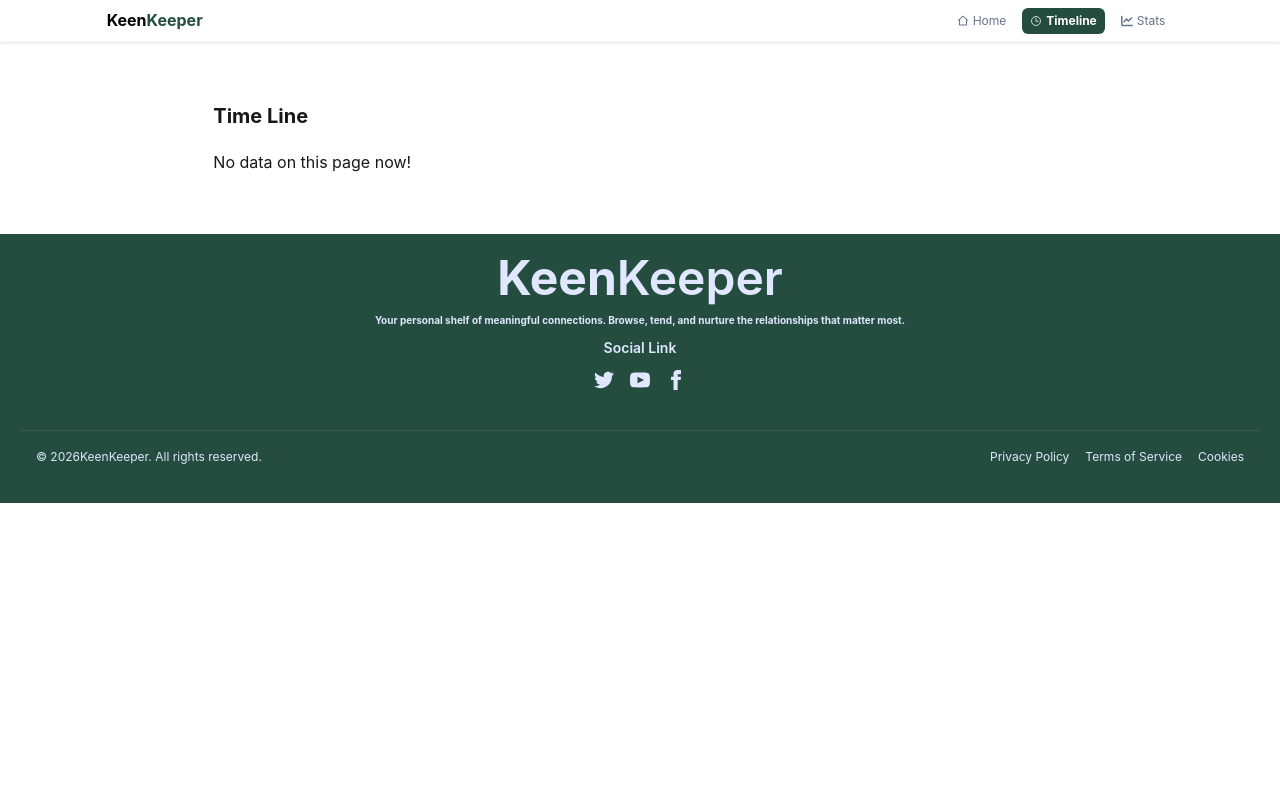
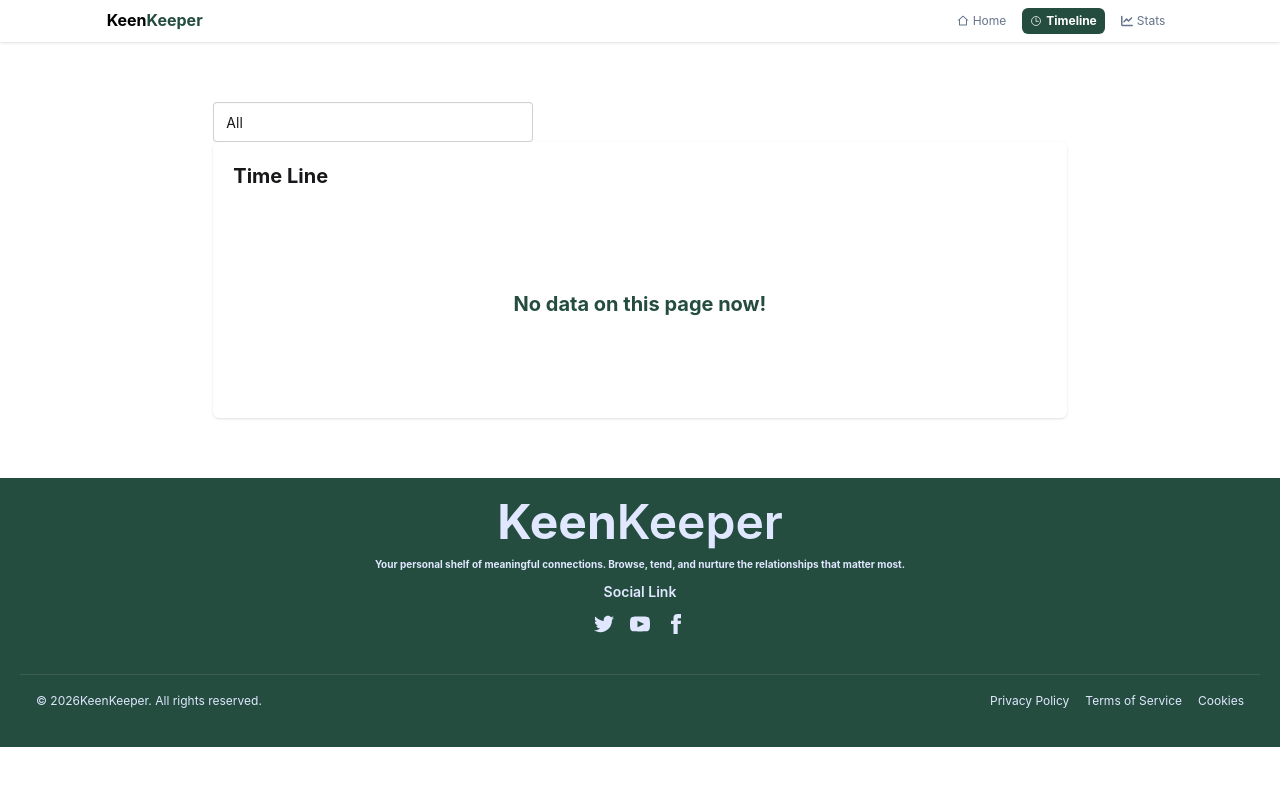
Before and after one commit to samsunnaharsrity/Assignment-7, a React (Vite) app: page /timeLine in a window 1280 px wide. Shown: the top 786 px of the page. Built offline with nearby package versions, Linux system fonts and the light colour scheme.

Commit message:
time line filter section done

```diff
--- a/src/pages/stats/stats.jsx
+++ b/src/pages/stats/stats.jsx
@@ -3,7 +3,7 @@ import { Legend, Pie, PieChart, Tooltip } from 'recharts';
 import { FriendsDataContext } from '../../context/contextProvider';
 import { CiLineHeight } from 'react-icons/ci';
 import FetchData from '../../hooks/FetchData';
-
+import { PacmanLoader } from 'react-spinners';
 
 
 const Stats = () => {
@@ -12,6 +12,15 @@ const {timeLine , setTimeLine} = useContext(FriendsDataContext)
 const {friendsData , loading} = FetchData()
 console.log(friendsData);
 
+
+//loading
+if (loading){
+    return (
+                <div className='flex h-full items-center justify-center p-20'>
+                    <PacmanLoader color='#244d3f' />
+                </div>
+            )
+}
 
 const callCount = timeLine.filter(item => item.type === 'Call').length;
 const textCount = timeLine.filter(item => item.type === 'Text').length;
@@ -24,10 +33,21 @@ const data = [
 ];
 
     return (
-        <div className='my-10 rounded-md p-5 shadow w-8/12 mx-auto'>
+        <div className='my-10'>
+            <h2 className='font-bold text-2xl w-8/12 mx-auto mb-5'>Friendship Analytics</h2>
+
+        <div className=' rounded-md p-5 shadow w-8/12 mx-auto'>
             <h2 className='text-[#244d3f] text-[20px] font-semibold '>By Interaction Type</h2>
 
-        <PieChart style={{ width: '100%', maxHeight: '50vh', aspectRatio: 2 }} responsive>
+            {
+                timeLine.length === 0 ? (
+                    <h2 className='flex h-full items-center justify-center p-20 text-3xl font-bold text-[#244d3f]'>
+                        No Data Here
+                    </h2>
+                ):
+
+
+            (<PieChart style={{ width: '100%', maxHeight: '50vh', aspectRatio: 2 }} responsive>
                 <Pie
                 dataKey="value"
                 startAngle={180}
@@ -40,9 +60,11 @@ const data = [
                 label
                 isAnimationActive={true}
                 />
-    <Legend></Legend>
+            <Legend iconType='circle'></Legend>
             <Tooltip></Tooltip>
-    </PieChart>
+            </PieChart>)
+            }
+        </div>
         </div>
     );
 
--- a/src/pages/timeLine/timeLine.jsx
+++ b/src/pages/timeLine/timeLine.jsx
@@ -1,4 +1,4 @@
-import React, { useContext } from 'react';
+import React, { useContext, useState } from 'react';
 import { FriendsDataContext } from '../../context/contextProvider';
 import FetchData from '../../hooks/FetchData';
 import { PacmanLoader } from 'react-spinners';
@@ -16,8 +16,20 @@ const TimeLine = () => {
     const {timeLine , setTimeLine} = useContext(FriendsDataContext)
     console.log(timeLine , setTimeLine, 'contextData');
 
+    //fetch data import
     const {friendsData , loading} = FetchData()
     console.log(friendsData , loading);
+
+
+    //filtered data
+    const [filterData, setFilterData ] = useState('All')
+
+    const filteredAllData = filterData === '' || filterData === 'All'?
+        timeLine :
+        timeLine.filter(item => item.type === filterData)
+
+
+
 
                 //loading
 if (loading){
@@ -28,18 +40,34 @@ if (loading){
             )
 }
 
-console.log(timeLine);
+//console.log(timeLine);
+
 
     return (
-        <div className='w-8/12 mx-auto my-15'>
+        <div className='w-8/12 mx-auto my-15 '>
+
+            <select onChange={(event)=> setFilterData(event.target.value)} className="input cursor-pointer"
+            type="text"
+            placeholder="Filter Timeline"
+            value={filterData} >
+            <option value="">All</option>
+            <option value="Call">Call</option>
+            <option value="Text">Text</option>
+            <option value="Video">Video</option>
+            </select>
+
+
+        <div className='shadow rounded-md p-5'>
             <h2 className='font-bold text-xl mb-5'>Time Line</h2>
 
             <div className='space-y-5'>
                 {
-                timeLine?.length === 0 ? (
-                <p>No data on this page now!</p>
+                filteredAllData?.length === 0 ? (
+                <p className='flex h-full items-center justify-center p-20 text-xl font-bold text-[#244d3f]'>
+                    No data on this page now!
+                </p>
                 ) :
-                ( timeLine?.map((findingFriends,index) =>(
+                ( filteredAllData?.map((findingFriends,index) =>(
                     <div key={index} className='shadow p-2 rounded-md '>
                         <div className='flex items-center'>
                             <div className='flex items-center text-[20px] px-3'>
@@ -61,6 +89,8 @@ console.log(timeLine);
                 }
             </div>
         </div>
+
+        </div>
     );
 }
 
```
Also changed, not shown: src/assets/image/no-file.jpg (added), src/assets/image/not found.avif (added). Lines whose indentation alone changed are shown as unchanged.
